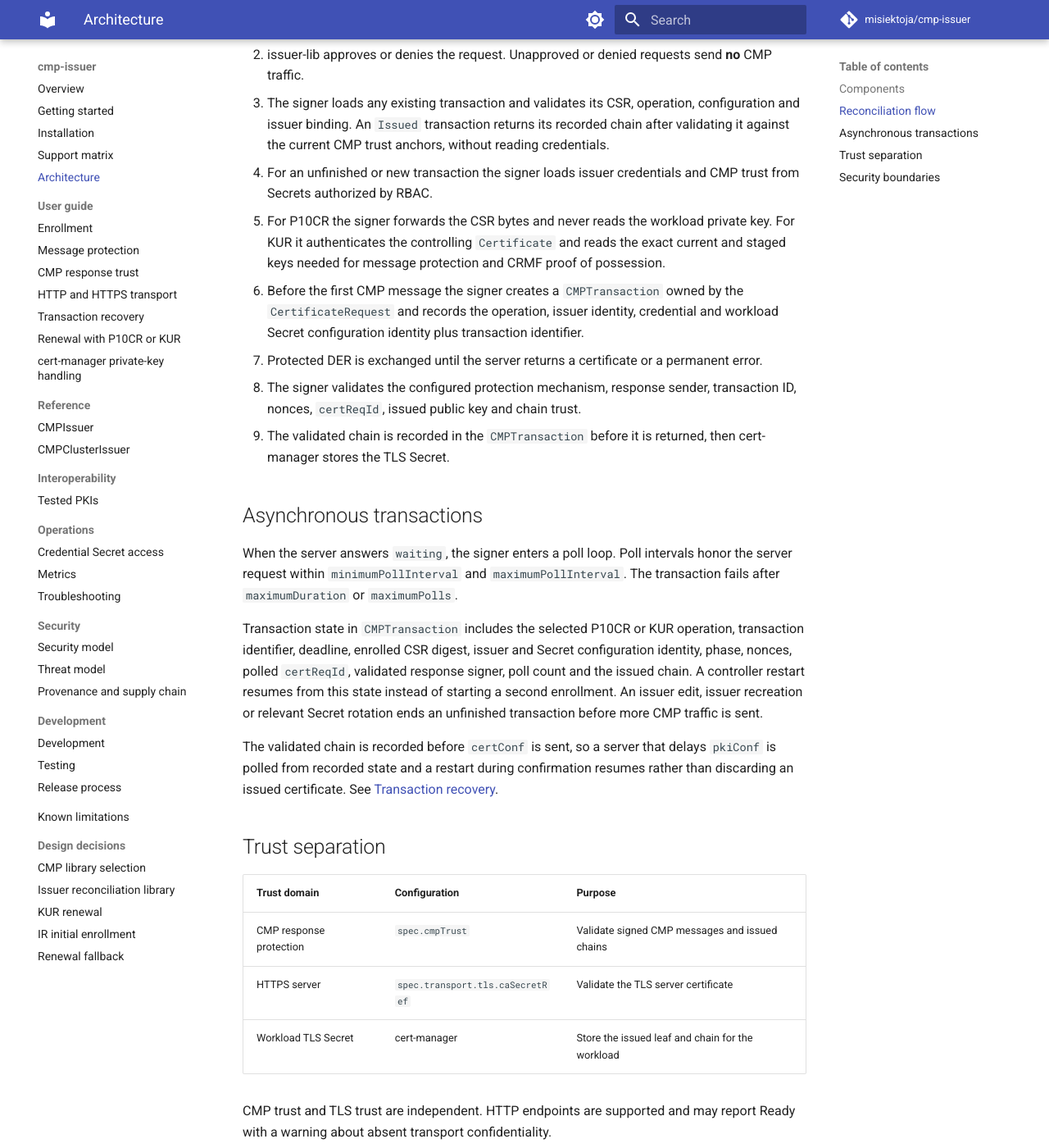
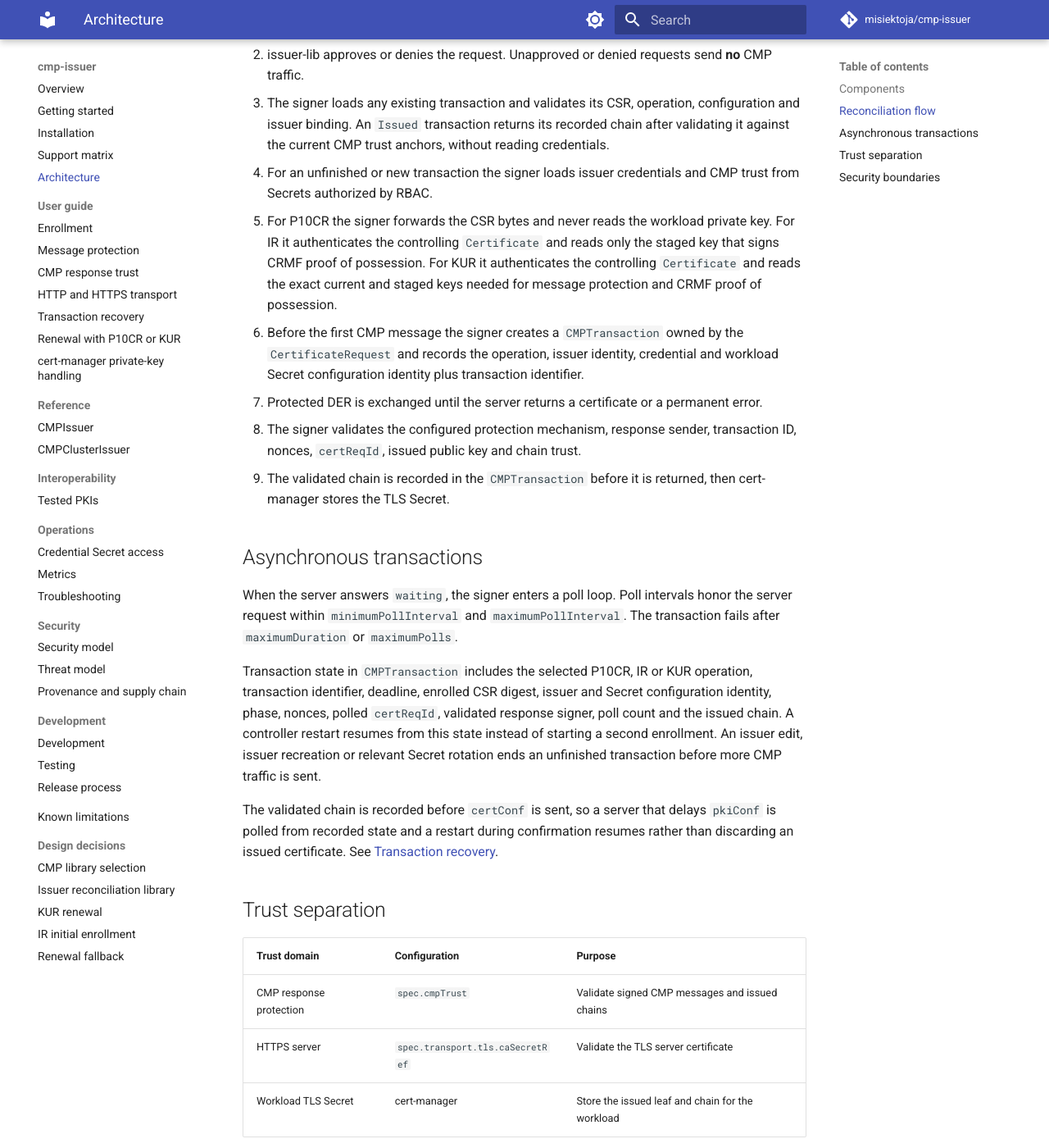
Before and after one commit to misiektoja/cmp-issuer, an MkDocs documentation site: the page built from docs/architecture.md, in a window 1280 px wide and 1400 px high, scrolled down 1089 px. Shown: the whole window at 82% size. Built offline with MkDocs 1.6.1 and Material for MkDocs 9.7.7, drawn with Linux system fonts in a browser that asks for light colours; comment, search, counter and statistics services are not loaded; some of the changed text lies outside the part shown.

Commit message:
docs: describe IR in the architecture page
Signed-off-by: misiektoja <misiektoja-github@rm-rf.ninja>

```diff
--- a/docs/architecture.md
+++ b/docs/architecture.md
@@ -33,7 +33,7 @@ The Kubernetes CSR controller bundled with issuer-lib is **disabled**. cmp-issue
 2. issuer-lib approves or denies the request. Unapproved or denied requests send **no** CMP traffic.
 3. The signer loads any existing transaction and validates its CSR, operation, configuration and issuer binding. An `Issued` transaction returns its recorded chain after validating it against the current CMP trust anchors, without reading credentials.
 4. For an unfinished or new transaction the signer loads issuer credentials and CMP trust from Secrets authorized by RBAC.
-5. For P10CR the signer forwards the CSR bytes and never reads the workload private key. For KUR it authenticates the controlling `Certificate` and reads the exact current and staged keys needed for message protection and CRMF proof of possession.
+5. For P10CR the signer forwards the CSR bytes and never reads the workload private key. For IR it authenticates the controlling `Certificate` and reads only the staged key that signs CRMF proof of possession. For KUR it authenticates the controlling `Certificate` and reads the exact current and staged keys needed for message protection and CRMF proof of possession.
 6. Before the first CMP message the signer creates a `CMPTransaction` owned by the `CertificateRequest` and records the operation, issuer identity, credential and workload Secret configuration identity plus transaction identifier.
 7. Protected DER is exchanged until the server returns a certificate or a permanent error.
 8. The signer validates the configured protection mechanism, response sender, transaction ID, nonces, `certReqId`, issued public key and chain trust.
@@ -43,7 +43,7 @@ The Kubernetes CSR controller bundled with issuer-lib is **disabled**. cmp-issue
 
 When the server answers `waiting`, the signer enters a poll loop. Poll intervals honor the server request within `minimumPollInterval` and `maximumPollInterval`. The transaction fails after `maximumDuration` or `maximumPolls`.
 
-Transaction state in `CMPTransaction` includes the selected P10CR or KUR operation, transaction identifier, deadline, enrolled CSR digest, issuer and Secret configuration identity, phase, nonces, polled `certReqId`, validated response signer, poll count and the issued chain. A controller restart resumes from this state instead of starting a second enrollment. An issuer edit, issuer recreation or relevant Secret rotation ends an unfinished transaction before more CMP traffic is sent.
+Transaction state in `CMPTransaction` includes the selected P10CR, IR or KUR operation, transaction identifier, deadline, enrolled CSR digest, issuer and Secret configuration identity, phase, nonces, polled `certReqId`, validated response signer, poll count and the issued chain. A controller restart resumes from this state instead of starting a second enrollment. An issuer edit, issuer recreation or relevant Secret rotation ends an unfinished transaction before more CMP traffic is sent.
 
 The validated chain is recorded before `certConf` is sent, so a server that delays `pkiConf` is polled from recorded state and a restart during confirmation resumes rather than discarding an issued certificate. See [Transaction recovery](guide/transaction-recovery.md).
 
@@ -60,7 +60,7 @@ CMP trust and TLS trust are independent. HTTP endpoints are supported and may re
 ## Security boundaries
 
 * Credential Secret reads are namespace bounded. See [Credential Secret access](operations/secret-access.md).
-* P10CR does not follow `cert-manager.io/private-key-secret-name`. KUR uses it only after the complete cert-manager ownership chain is verified. See [Private-key handling](guide/private-key-handling.md).
+* P10CR does not follow `cert-manager.io/private-key-secret-name`. IR and KUR use it only after the complete cert-manager ownership chain is verified. See [Private-key handling](guide/private-key-handling.md).
 * Protected CMP messages are mandatory. Unprotected responses are rejected.
 
 See [Security model](security/security-model.md) and [Threat model](security/threat-model.md).
```
